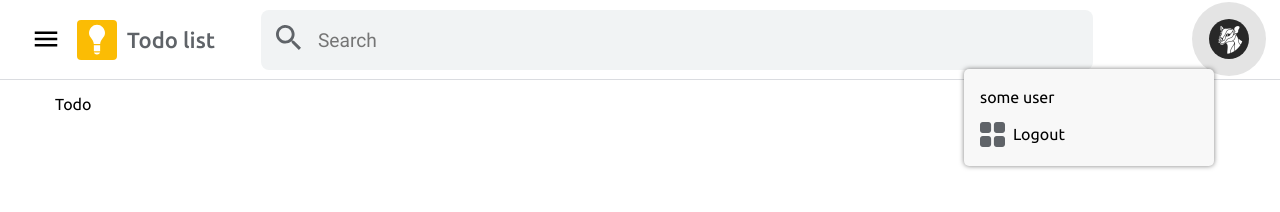
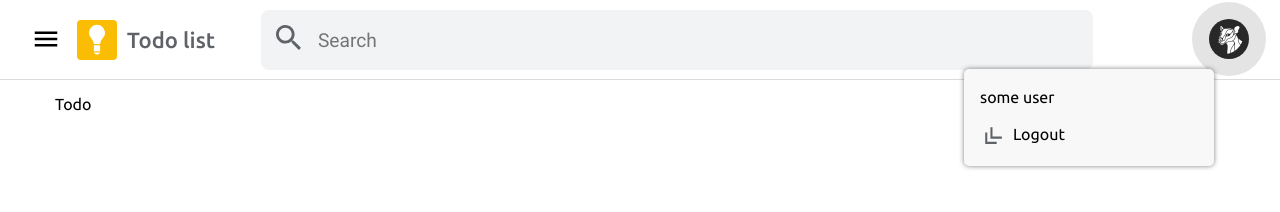
Before and after one commit to Mayamee/todo-app-woman, a React (Vite) app in the folder frontend/: page / in a window 1280 px wide. Both pictures are taken after a click on the button 1229 px from the left and 38 px from the top of the page. Shown: the top 212 px of the page. Built offline with nearby package versions, Linux system fonts and the light colour scheme.

Commit message:
logout adaptive

```diff
--- a/frontend/src/components/ToolBar/ToolBar.tsx
+++ b/frontend/src/components/ToolBar/ToolBar.tsx
@@ -4,16 +4,19 @@ import { ReactComponent as MenuIcon } from '../../assets/images/burger.svg'
 import TemplateAvatar from '../../assets/images/template.jpg'
 import { ReactComponent as AllIcon } from '../../assets/images/all.svg'
 import { ReactComponent as ArchiveIcon } from '../../assets/images/archive.svg'
+import { ReactComponent as LogoutIcon } from '../../assets/images/logout.svg'
 import Logo from '../Logo/Logo'
-import Avatar from '../UI/Avatar/Avatar'
 import { Search } from '../UI/Search/Search'
 import Menu from '../Menu/Menu'
 import MenuItem from '../Menu/MenuItem/MenuItem'
 import { TOOLBAR_MENU_ITEM_ICON_SIZE } from '../../constants/Static'
+import useMediaQuery from '../../hooks/useMediaQuery'
+import MediaQueries from '../../constants/MediaQueries'
 interface IToolBarProps {}
 
 const ToolBar: FC<IToolBarProps> = () => {
   const [searchValue, setSearchValue] = useState('')
+  const isBigPhone = useMediaQuery(MediaQueries.bigPhone)
   const handleSearchChange = (e: ChangeEvent<HTMLInputElement>) => {
     setSearchValue(e.target.value)
   }
@@ -21,12 +24,18 @@ const ToolBar: FC<IToolBarProps> = () => {
     <div className={styles['toolbar-body']}>
       <div className={styles['toolbar-body-menuButton']}>
         <Menu enterIconSize={30} enterIcon={<MenuIcon />} align="right">
+          {isBigPhone && <MenuItem>some user</MenuItem>}
           <MenuItem icon={<AllIcon />} inconSize={TOOLBAR_MENU_ITEM_ICON_SIZE}>
             Todos
           </MenuItem>
           <MenuItem icon={<ArchiveIcon />} inconSize={TOOLBAR_MENU_ITEM_ICON_SIZE}>
             Archive
           </MenuItem>
+          {isBigPhone && (
+            <MenuItem icon={<LogoutIcon />} inconSize={TOOLBAR_MENU_ITEM_ICON_SIZE}>
+              Logout
+            </MenuItem>
+          )}
         </Menu>
       </div>
       <div className={styles['toolbar-body-logo']}>
@@ -43,7 +52,7 @@ const ToolBar: FC<IToolBarProps> = () => {
           align="left"
         >
           <MenuItem>some user</MenuItem>
-          <MenuItem icon={<AllIcon />} inconSize={TOOLBAR_MENU_ITEM_ICON_SIZE}>
+          <MenuItem icon={<LogoutIcon />} inconSize={TOOLBAR_MENU_ITEM_ICON_SIZE}>
             Logout
           </MenuItem>
         </Menu>
```
Also changed, not shown: frontend/src/assets/images/logout.svg (added).
